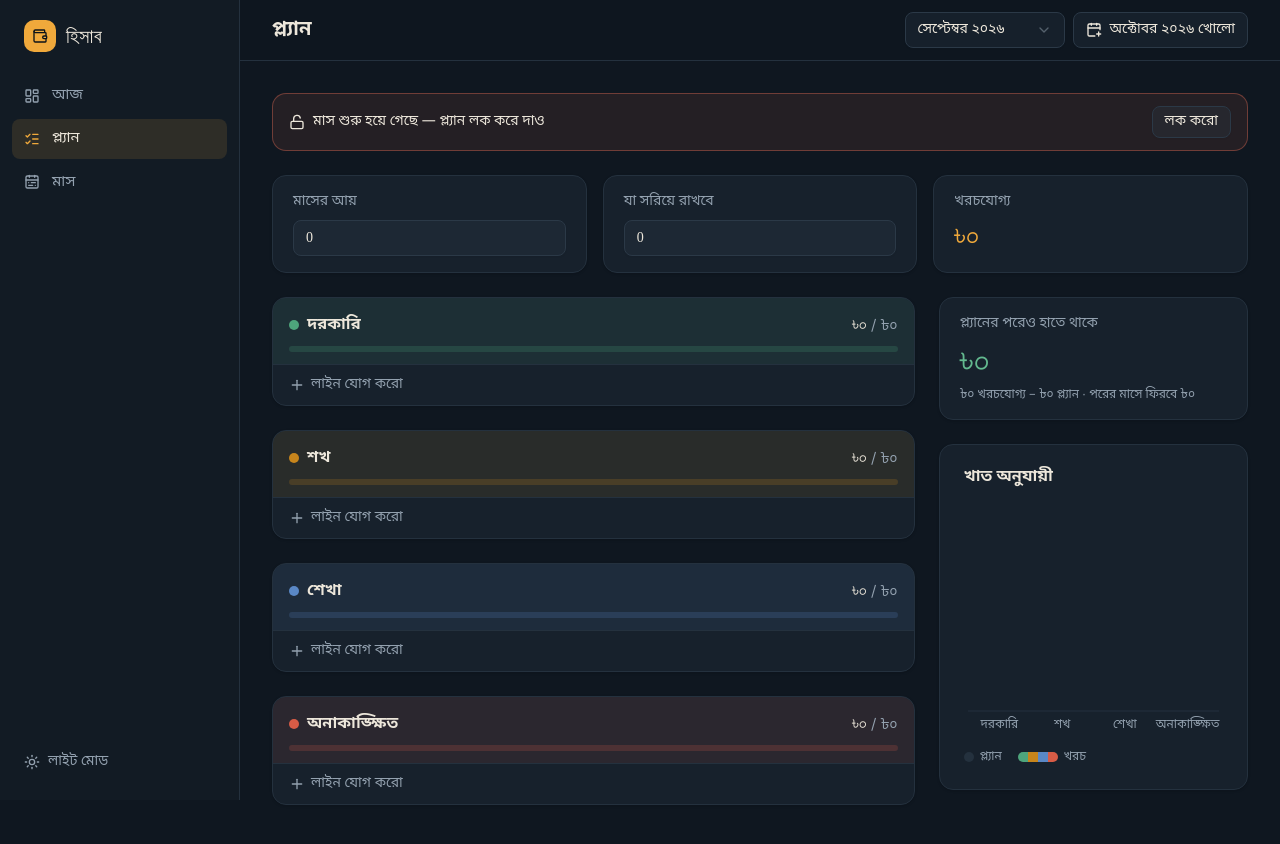
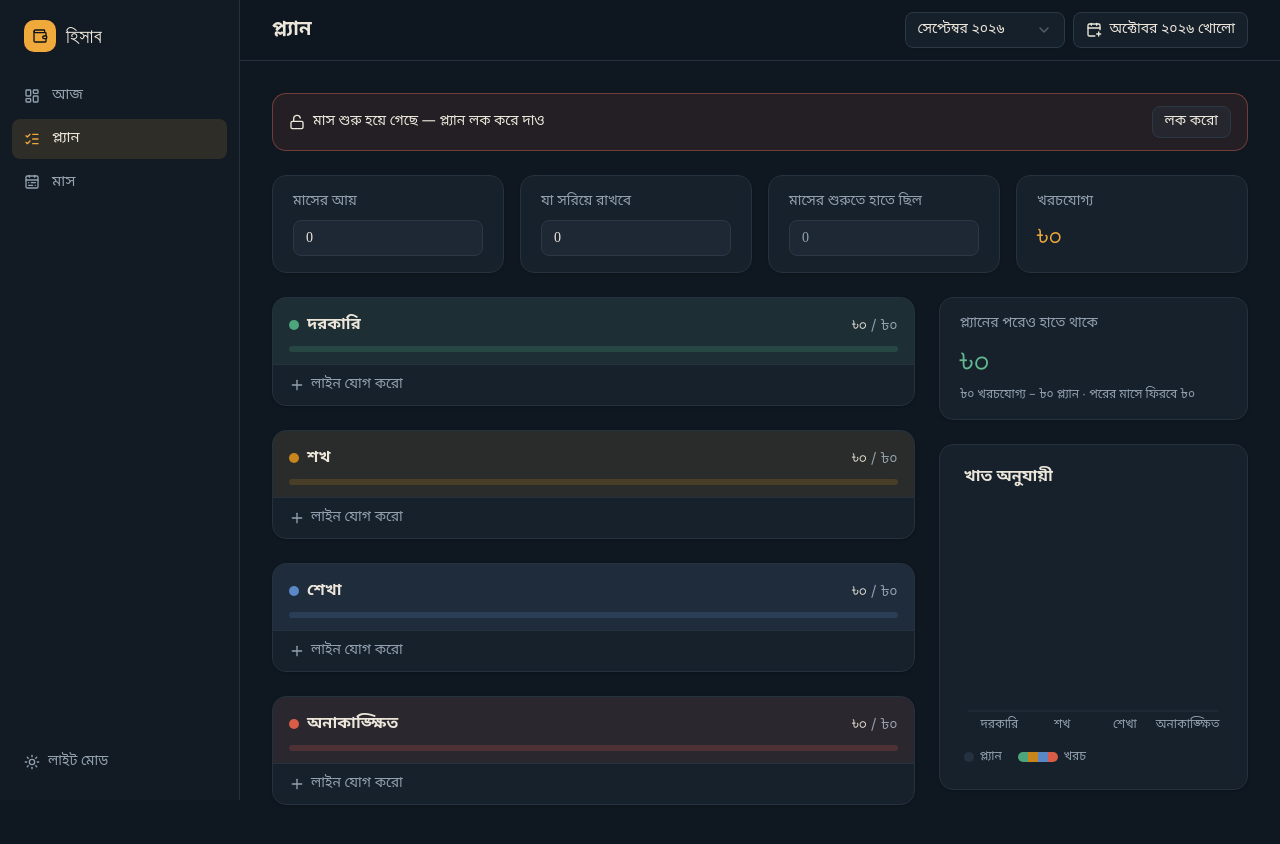
Before and after one commit to khorshedsadhin/hishab-nikash, a React (Vite) app: page / in a window 1280 px wide. Both pictures are taken after a click on the button "প্ল্যান". Shown: the top 844 px of the page. Built offline with nearby package versions, Linux system fonts and the light colour scheme; a web font is replaced by a local one.

Commit message:
Use cash in hand at month start as the carry
Part of last month's leftover may have been saved, so the amount
actually in hand replaces the computed carry when written.

```diff
--- a/src/lib/model.ts
+++ b/src/lib/model.ts
@@ -308,8 +308,11 @@ export function carryInto(state: State, monthKey: string): number {
   return derive(pm, prevKey, 0).remaining;
 }
 
+/* Cash actually in hand at the start wins over the computed carry: part of the
+   leftover may have been saved. 0 is a real answer, only null falls back. */
 export function deriveMonth(state: State, monthKey: string): Derived {
-  return derive(state.months[monthKey], monthKey, carryInto(state, monthKey));
+  const m = state.months[monthKey];
+  return derive(m, monthKey, m.cashStart ?? carryInto(state, monthKey));
 }
 
 export type Tone = 'good' | 'warn' | 'bad';
--- a/src/views/PlanView.tsx
+++ b/src/views/PlanView.tsx
@@ -12,7 +12,7 @@ import { KpiCard } from '@/components/KpiCard';
 import { NumberInput } from '@/components/NumberInput';
 import { prevMonthKey, uid } from '@/lib/dates';
 import { money, monthLabel } from '@/lib/format';
-import { CATEGORIES, type Derived, type Month } from '@/lib/model';
+import { CATEGORIES, carryInto, type Derived, type Month } from '@/lib/model';
 import { cn } from '@/lib/utils';
 import { useStore } from '@/state/store';
 
@@ -41,7 +41,7 @@ export function PlanView({ m, d }: { m: Month; d: Derived }) {
         </Button>
       </div>
 
-      <div className="grid grid-cols-2 gap-3 sm:grid-cols-3 md:gap-4">
+      <div className="grid grid-cols-2 gap-3 md:grid-cols-4 md:gap-4">
         <Card className="gap-2 px-5 py-4">
           <label htmlFor="income" className="text-sm text-muted-foreground">মাসের আয়</label>
           <NumberInput id="income" value={m.income} disabled={locked} onValue={(v) => dispatch({ type: 'setIncome', value: v ?? 0 })} className="font-fig text-lg" />
@@ -50,7 +50,18 @@ export function PlanView({ m, d }: { m: Month; d: Derived }) {
           <label htmlFor="savings" className="text-sm text-muted-foreground">যা সরিয়ে রাখবে</label>
           <NumberInput id="savings" value={m.savingsTarget} disabled={locked} onValue={(v) => dispatch({ type: 'setSavingsTarget', value: v ?? 0 })} className="font-fig text-lg" />
         </Card>
-        <KpiCard label="খরচযোগ্য" className="col-span-2 sm:col-span-1" value={<span className="text-primary">{money(d.spendable)}</span>} />
+        <Card className="gap-2 px-5 py-4">
+          <label htmlFor="cash-start" className="text-sm text-muted-foreground">মাসের শুরুতে হাতে ছিল</label>
+          <NumberInput
+            id="cash-start"
+            nullable
+            value={m.cashStart}
+            placeholder={String(carryInto(state, state.activeMonth))}
+            onValue={(v) => dispatch({ type: 'setCashStart', value: v })}
+            className="font-fig text-lg"
+          />
+        </Card>
+        <KpiCard label="খরচযোগ্য" value={<span className="text-primary">{money(d.spendable)}</span>} />
       </div>
 
       {d.carry !== 0 && (
@@ -59,8 +70,10 @@ export function PlanView({ m, d }: { m: Month; d: Derived }) {
           d.carry < 0 ? 'border-danger/40 bg-danger/10' : 'border-success/40 bg-success/10'
         )}>
           {d.carry < 0 ? <ArrowDownRight className="size-4 text-danger" /> : <ArrowUpRight className="size-4 text-success" />}
-          {monthLabel(prevMonthKey(state.activeMonth))} থেকে{' '}
-          {d.carry < 0 ? money(Math.abs(d.carry)) + ' ঘাটতি এই মাসে যোগ হয়েছে' : money(d.carry) + ' বেঁচে এসেছে'}
+          {m.cashStart != null
+            ? 'শুরুতে হাতে ছিল ' + money(d.carry)
+            : monthLabel(prevMonthKey(state.activeMonth)) + ' থেকে ' +
+              (d.carry < 0 ? money(Math.abs(d.carry)) + ' ঘাটতি এই মাসে যোগ হয়েছে' : money(d.carry) + ' বেঁচে এসেছে')}
         </div>
       )}
 
@@ -177,7 +190,7 @@ export function PlanView({ m, d }: { m: Month; d: Derived }) {
             </span>
             <span className="text-xs font-light text-muted-foreground">
               {money(d.spendable)} খরচযোগ্য − {money(d.planned)} প্ল্যান · পরের মাসে ফিরবে {money(d.repeating)}
-              {d.carry ? ' · আগের মাস থেকে ' + money(d.carry) : ''}
+              {d.carry ? (m.cashStart != null ? ' · শুরুতে হাতে ' : ' · আগের মাস থেকে ') + money(d.carry) : ''}
             </span>
           </Card>
           <Card>
```
Also changed, not shown: 1 other file (tests, documents, lock files or other folders).
